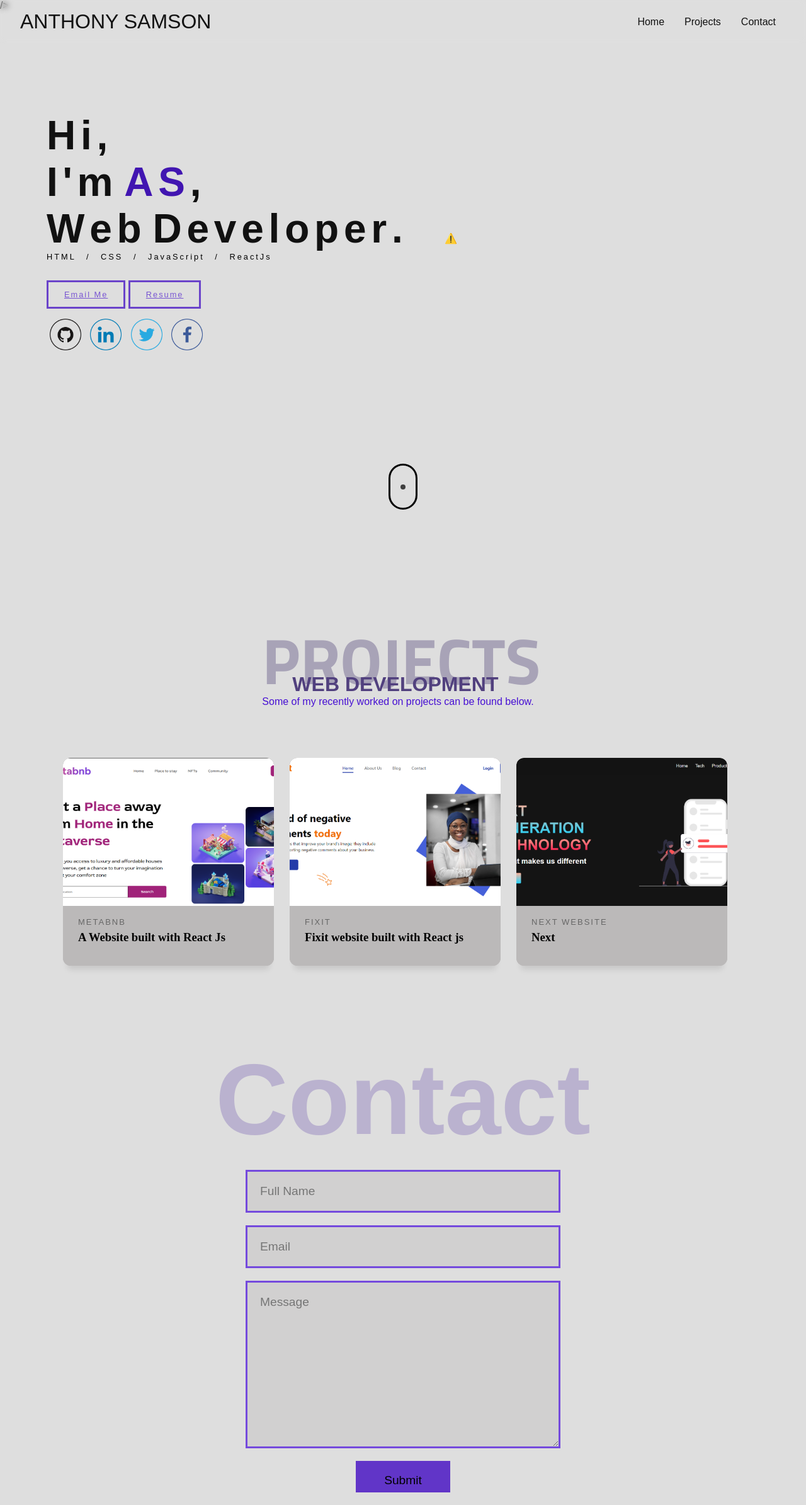
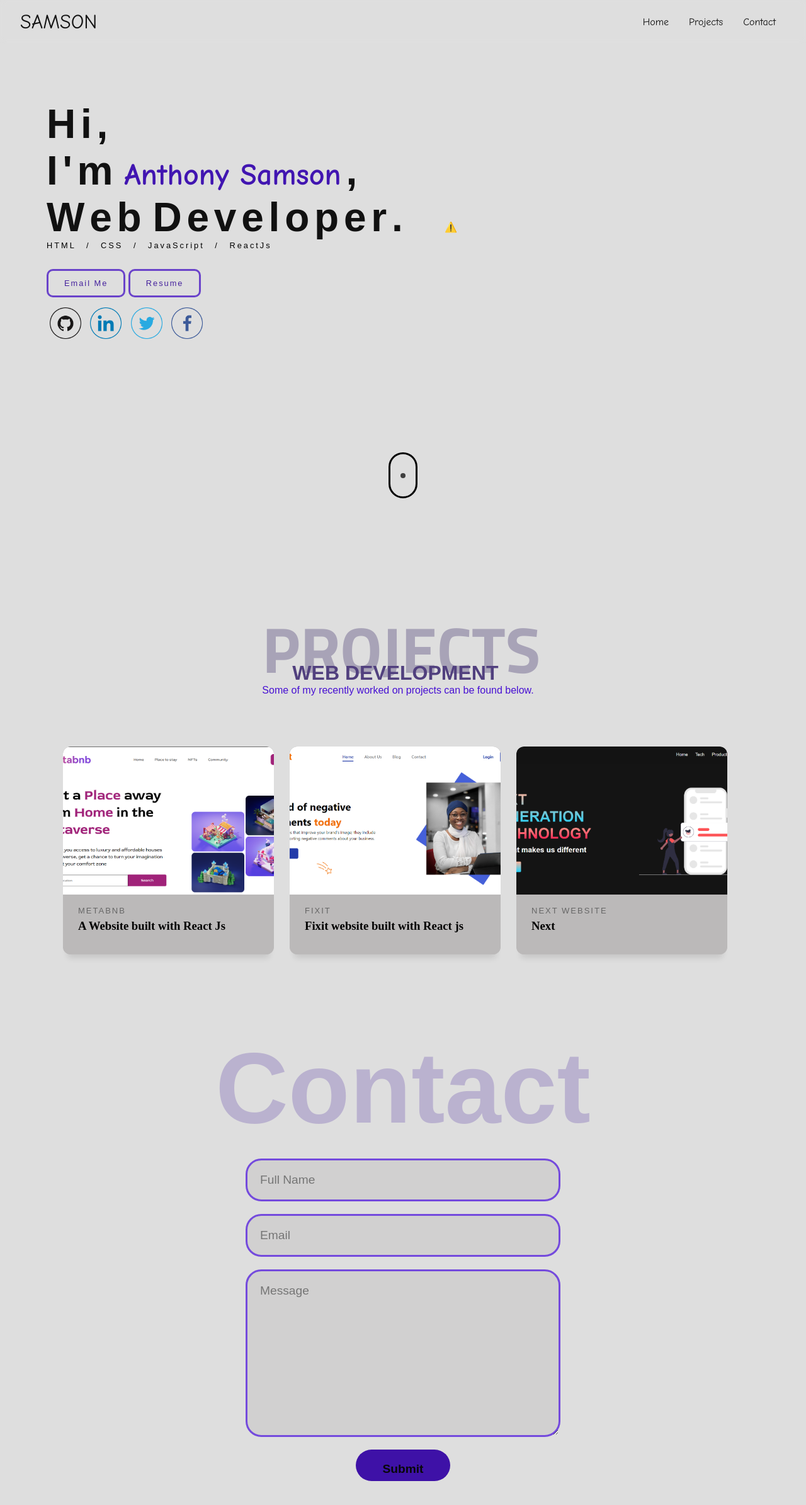
Before and after one commit to Samson063/personsl-website, a plain HTML site: page index.html in a window 1280 px wide. Shown: the whole page at 63% size. Drawn offline with nearby package versions, Linux system fonts and the light colour scheme; no server answers.

Commit message:
Re-edited stuffs

```diff
--- a/css/style.css
+++ b/css/style.css
@@ -53,8 +53,16 @@ span:hover {
   transition: all 0.5s;
 }
 
-span.name {
+span.anthony {
   color: #4115b1;
+  font-size: 3rem;
+  font-family: Comic Sans MS;
+}
+
+span.samson {
+  color: #4115b1;
+  font-size: 3rem;
+  font-family: Comic Sans MS;
 }
 
 span.m-left {
@@ -71,7 +79,7 @@ span.m-left {
   padding: 12px 25px;
   background-color: none;
   border: 3px solid #6a43ca;
-  color: #7855d2;
+  color: #45229d;
   font-size: 0.8rem;
   letter-spacing: 2px;
   position: relative;
@@ -79,10 +87,12 @@ span.m-left {
   overflow: hidden;
   transition: 0.5s;
   display: inline-block;
+  border-radius: 10px;
+  text-decoration: none;
 }
 
 .text a:hover {
-  color: rgb(187, 185, 185);
+  color: rgb(235, 233, 233);
 }
 
 .text a::before {
@@ -132,6 +142,7 @@ span.m-left {
   text-decoration: none;
   color: #111111;
   font-size: 2rem;
+  font-family: Comic Sans MS;
 }
 
 .menu-items {
@@ -145,6 +156,7 @@ span.m-left {
   padding: 0.5em 1em;
   transition: background 0.3s ease-in-out, color 0.3s ease-in-out;
   border-radius: 20px;
+  font-family: Comic Sans MS;
 }
 
 .menu-items li a:hover {
@@ -306,14 +318,21 @@ form textarea {
   right: 50%;
   transform: translateX(-50%);
   background-color: rgb(209, 208, 208);
+  border-radius: 25px;
 }
 
 form input:last-child {
   width: 150px;
   height: 50px;
-  background-color: #6135c8;
+  background-color: #3e11a7;
   border: none;
   cursor: pointer;
+}
+
+input.myinput {
+  border-radius: 10;
+  color: rgb(8, 8, 8);
+  font-weight: 800;
 }
 
 /*project cards*/
--- a/index.html
+++ b/index.html
@@ -20,29 +20,13 @@
       content="https://https://samsoncoder.vercel.app/inc/Samson.png"
       --
     />
-    />
-    <!-- <meta name="twitter:card" content="summary_large_image" /> -->
 
-    <!-- Global site tag (gtag.js) - Google Analytics -->
-    <script
-      async
-      src="https://www.googletagmanager.com/gtag/js?id=G-D6FMVD181J"
-    ></script>
-    <script>
-      window.dataLayer = window.dataLayer || []
-      function gtag() {
-        dataLayer.push(arguments)
-      }
-      gtag('js', new Date())
-
-      gtag('config', 'G-D6FMVD181J')
-    </script>
     <script src="https://unpkg.com/@lottiefiles/lottie-player@latest/dist/lottie-player.js"></script>
   </head>
 
   <body>
     <header class="header">
-      <a href="#home">ANTHONY SAMSON</a>
+      <a href="#home">SAMSON</a>
       <div class="menu-btn">
         <div class="menu-btn__lines"></div>
       </div>
@@ -64,8 +48,8 @@
             <span>I</span>
             <span class="m-left">'</span>
             <span class="m-left">m</span>
-            <span class="name">A</span>
-            <span class="m-left name">S</span>
+            <span class="anthony">Anthony</span>
+            <span class="samson">Samson</span>
             <span class="m-left">,</span>
             <br />
             <span>W</span>
```
